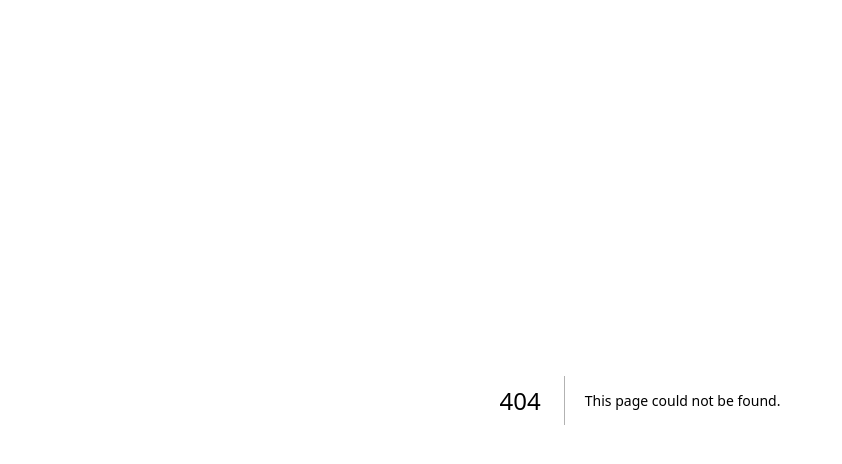
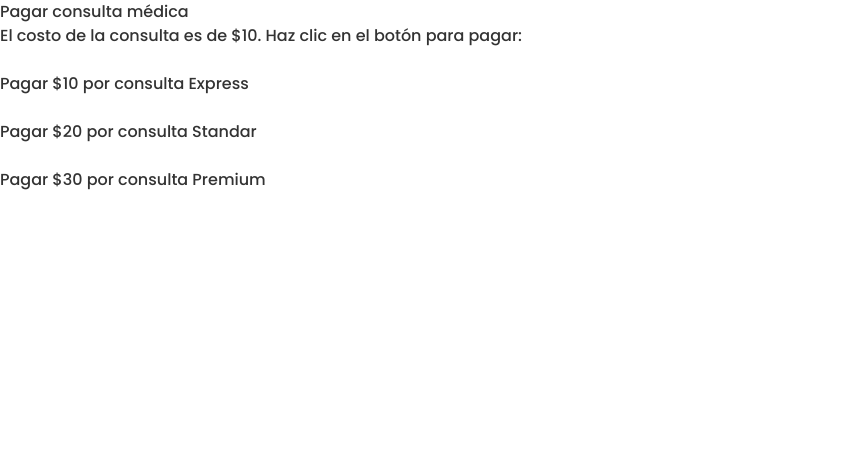
Before and after one commit to KevOrtega/HealthMatters, a Next.js app: page /PaymentPage in a window 1280 px wide. Before the commit this address had no page. Shown: the top 464 px of the page, without its empty margins (0-842 px from the left). Built offline with nearby package versions, Linux system fonts and the light colour scheme.

Commit message:
ADD: paymentPage-front & payments-back/api

```diff
--- a/src/pages/CreateAccountDoc.tsx
+++ b/src/pages/CreateAccountDoc.tsx
@@ -5,7 +5,7 @@ import React from "react";
 export default function CreateAccountDoc() {
 	return (
 		<div>
-			<h1>LA PAGINA DEL DOC</h1>
+			<h1>Create Account Doctor</h1>
 			<br />
 			<img
 				src="https://picsum.photos/id/60/1920/1200"
--- a/src/pages/CreateAccountPatient.tsx
+++ b/src/pages/CreateAccountPatient.tsx
@@ -5,7 +5,7 @@ import React from "react";
 export default function CreateAccountPatient() {
 	return (
 		<div>
-			<h1>LA PAGINA DEL DOC</h1>
+			<h1>Create Account Patient</h1>
 			<br />
 			<img
 				src="https://fastly.picsum.photos/id/180/2400/1600.jpg?hmac=Ig-CXcpNdmh51k3kXpNqNqcDYTwXCIaonYiBOnLXBb8"
--- /dev/null
+++ b/src/pages/PaymentPage.tsx
@@ -0,0 +1,77 @@
+import React, { useState } from "react";
+import axios from "axios";
+
+const PaymentPage = () => {
+	const [loading, setLoading] = useState(false);
+	const [error, setError] = useState("");
+	const [paymentUrl, setPaymentUrl] = useState(null);
+	const [consultType, setConsultType] = useState("Express");
+
+	const handlePay = async (
+		event: React.MouseEvent<HTMLButtonElement, MouseEvent>
+	) => {
+		event.preventDefault();
+		setLoading(true);
+		setError("");
+		try {
+			let amount = 10;
+			if (consultType === "Standar") {
+				amount = 20;
+			} else if (consultType === "Premium") {
+				amount = 30;
+			}
+			const response = await axios.post("/api/payments", {
+				amount,
+				consultType,
+			});
+			setPaymentUrl(response.data.url);
+		} catch (error) {
+			if (axios.isAxiosError(error)) {
+				setError(
+					error.response?.data?.message || "Ocurrió un error inesperado"
+				);
+			} else {
+				setError("Ocurrió un error inesperado");
+			}
+		} finally {
+			setLoading(false);
+		}
+	};
+
+	return (
+		<div>
+			<h1>Pagar consulta médica</h1>
+			<p>El costo de la consulta es de $10. Haz clic en el botón para pagar:</p>
+			<br />
+			<button onClick={() => setConsultType("Express")} disabled={loading}>
+				{loading && consultType === "Express"
+					? "Cargando..."
+					: "Pagar $10 por consulta Express"}
+			</button>
+			<br />
+			<br />
+			<button onClick={() => setConsultType("Standar")} disabled={loading}>
+				{loading && consultType === "Standar"
+					? "Cargando..."
+					: "Pagar $20 por consulta Standar"}
+			</button>
+			<br />
+			<br />
+			<button onClick={() => setConsultType("Premium")} disabled={loading}>
+				{loading && consultType === "Premium"
+					? "Cargando..."
+					: "Pagar $30 por consulta Premium"}
+			</button>
+
+			{error && <p>Error: {error}</p>}
+			{paymentUrl && (
+				<p>
+					Sigue este enlace para completar el pago:{" "}
+					<a href={paymentUrl}>{paymentUrl}</a>
+				</p>
+			)}
+		</div>
+	);
+};
+
+export default PaymentPage;
--- /dev/null
+++ b/src/pages/api/payments.ts
@@ -0,0 +1,60 @@
+import { NextApiRequest, NextApiResponse } from "next";
+import mercadopago from "mercadopago";
+import { CreatePreferencePayload } from "mercadopago/models/preferences/create-payload.model";
+
+mercadopago.configure({
+	access_token:
+		"TEST-3013639755768747-031705-092990ca65687f403d3f4e5b763a309b-825711606",
+});
+
+export default async function handlePayment(
+	req: NextApiRequest,
+	res: NextApiResponse
+) {
+	try {
+		if (mercadopago.configurations.getAccessToken() === null) {
+			throw new Error("Access token para MercadoPago no es válido");
+		}
+
+		if (req.method !== "POST") {
+			return res.status(405).json({ message: "Método no permitido" });
+		}
+
+		const amount = Number(req.query.amount);
+
+		if (typeof amount !== "number") {
+			return res.status(400).json({ message: "Cantidad no válida" });
+		}
+		const { consultType } = req.body;
+
+		const preference: CreatePreferencePayload = {
+			items: [
+				{
+					title: "Consulta médica",
+					description: `Consulta médica ${consultType} con el Dr. Juan Pérez`,
+					quantity: 1,
+					currency_id: "ARS",
+					unit_price: amount,
+				},
+			],
+			payer: {
+				name: "Nombre del pagador",
+				email: "correo@ejemplo.com",
+			},
+			auto_return: "all",
+			back_urls: {
+				success: "http://localhost:3000/success",
+				pending: "http://localhost:3000/pending",
+				failure: "http://localhost:3000/failure",
+			},
+		};
+
+		const response = await mercadopago.preferences.create(preference);
+
+		return res.status(200).json({ init_point: response.body.init_point });
+	} catch (error) {
+		console.error(error);
+
+		return res.status(500).json({ message: "Error al crear preferencia" });
+	}
+}
```
